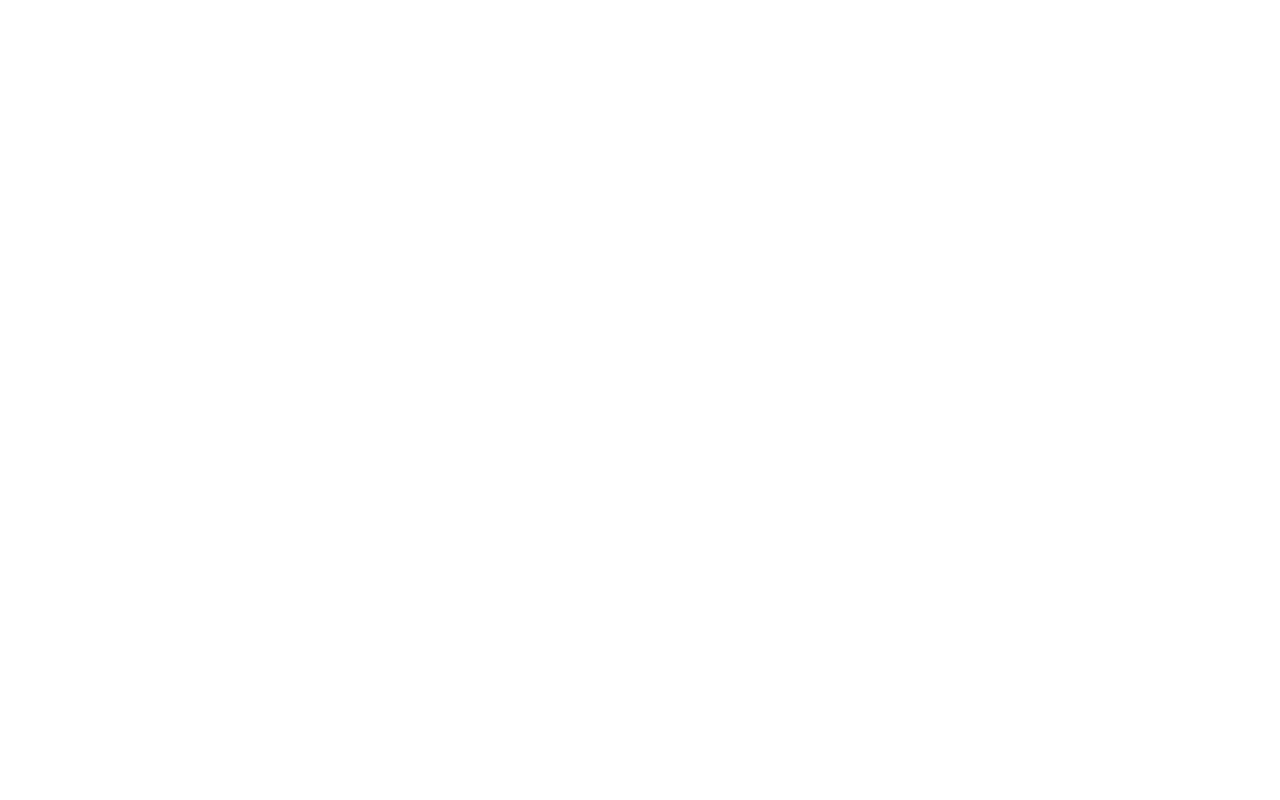
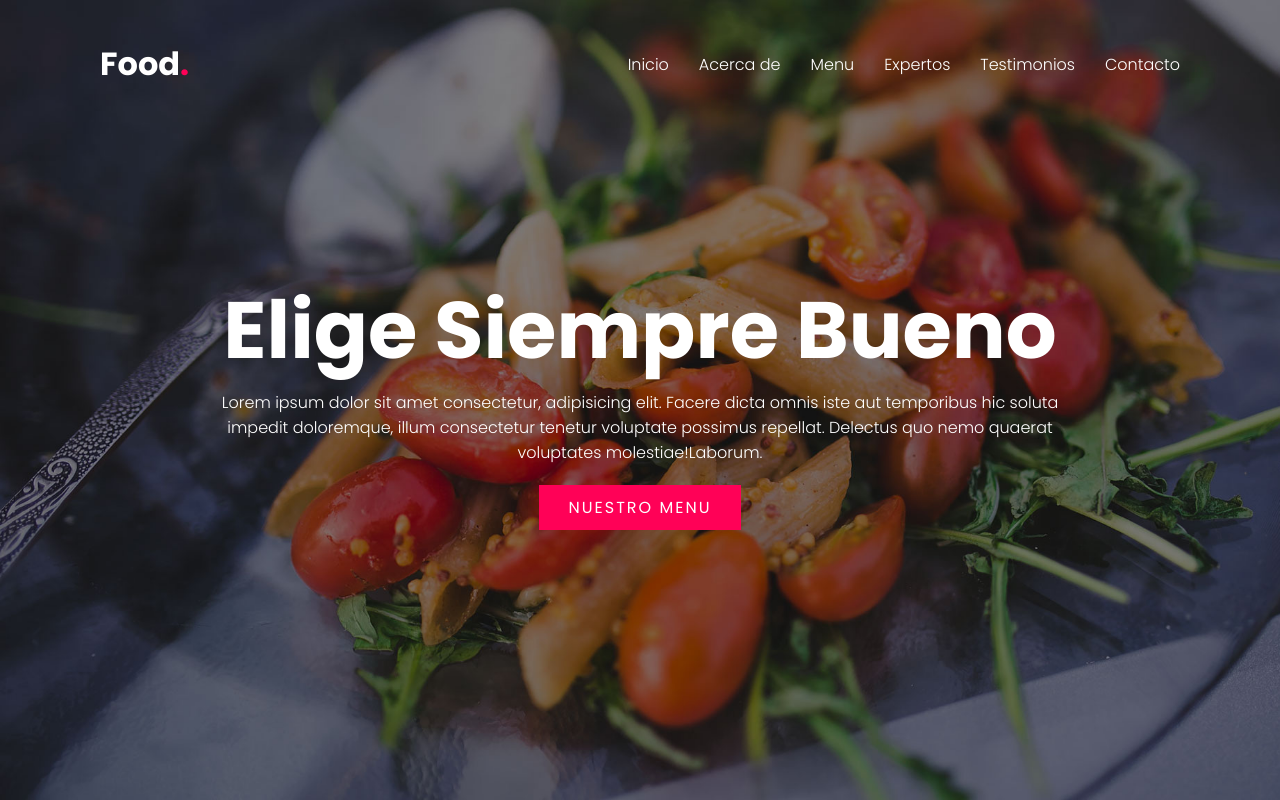
Before and after one commit to andresavendanodev/restaurante, a plain HTML site: page index.html in a window 1280 px wide. Drawn offline with Linux system fonts and the light colour scheme.

Commit message:
Añadí archivo Script y realizé el header con banner, logo y menú de navefacion completo

```diff
--- a/index.html
+++ b/index.html
@@ -7,6 +7,25 @@
     <title>Restaurante</title>
 </head>
 <body>
+    <header>
+        <a href="#" class="logo">Food<span>.</span></a>
+        <ul class="navigation">
+            <li> <a href="#banner">Inicio</a></li>
+            <li> <a href="#about">Acerca de</a></li>
+            <li> <a href="#menu">Menu</a></li>
+            <li> <a href="#experts">Expertos</a></li>
+            <li> <a href="#testimonials">Testimonios</a></li>
+            <li> <a href="#contact">Contacto</a></li>
+        </ul>
+    </header>
+    <section class="banner">
+        <div class="content">
+            <h2>Elige Siempre Bueno</h2>
+            <p>Lorem ipsum dolor sit amet consectetur, adipisicing elit. Facere dicta omnis iste aut temporibus hic soluta impedit doloremque, illum consectetur tenetur voluptate possimus repellat. Delectus quo nemo quaerat voluptates molestiae!Laborum.</p>
+            <a href="#" class="btn">Nuestro Menu</a>
+        </div>
+    </section>
 
+    <script src="script.js"></script>
 </body>
 </html>
--- /dev/null
+++ b/script.js
@@ -0,0 +1,5 @@
+// Scroll in menu
+window.addEventListener('scroll', function(){
+    const header = document.querySelector('header');
+    header.classList.toggle("sticky", window.scrollY > 0);
+});
--- a/style.css
+++ b/style.css
@@ -0,0 +1,113 @@
+@import url('https://fonts.googleapis.com/css2?family=Poppins:ital,wght@0,200;0,300;0,400;0,500;0,600;0,700;0,800;0,900;1,100;1,200;1,300;1,400;1,500;1,600;1,700;1,800;1,900&display=swap');
+
+* {
+    margin: 0;
+    padding: 0;
+    box-sizing: border-box;
+    font-family: 'Poppins', sans-serif;
+}
+
+p {
+    font-weight: 300;
+    color: #111;
+}
+
+/* Banner */
+.banner {
+    position: relative;
+    width: 100%;
+    min-height: 100vh;
+    display: flex;
+    justify-content: center;
+    align-items: center;
+    background: url(images/bg.jpg);
+    background-size: cover;
+}
+
+.banner .content {
+    max-width: 900px;
+    text-align: center;
+}
+
+.banner .content h2 {
+    font-size: 5em;
+    color: #fff;
+}
+
+.banner .content p {
+    font-size: 1em;
+    color: #fff;
+}
+
+.btn {
+    font-size: 1em;
+    color: #fff;
+    background: #ff0157;
+    display: inline-block;
+    padding: 10px 30px;
+    margin-top: 20px;
+    text-transform: uppercase;
+    text-decoration: none;
+    letter-spacing: 2px;
+    transition: 0.5s;
+}
+.btn:hover {
+    letter-spacing: 6px;
+}
+
+/* Header */
+header {
+    position: fixed;
+    top: 0;
+    left: 0;
+    width: 100%;
+    padding: 40px 100px;
+    z-index: 10000;
+    display: flex;
+    justify-content: space-between;
+    align-items: center;
+    transition: 0.5s;
+}
+
+header.sticky {
+    background: #fff;
+    padding: 10px 100px;
+    box-shadow: 0 5px 20px rgba(0, 0, 0, 0.05);
+}
+
+header .logo {
+    color: #fff;
+    font-weight: 700;
+    font-size: 2em;
+    text-decoration: none;
+}
+
+header.sticky .logo{
+    color: #111;
+}
+
+header .logo span {
+    color: #ff0157;
+}
+
+header .navigation {
+    display: flex;
+    position: relative;
+}
+header .navigation li {
+    list-style: none;
+    margin-left: 30px;
+}
+header .navigation li a {
+    text-decoration: none;
+    color: #fff;
+    font-weight: 300;
+}
+
+header.sticky .navigation li a {
+    color: #111;
+}
+
+header .navigation li a:hover {
+    color: #ff0157;
+}
```
